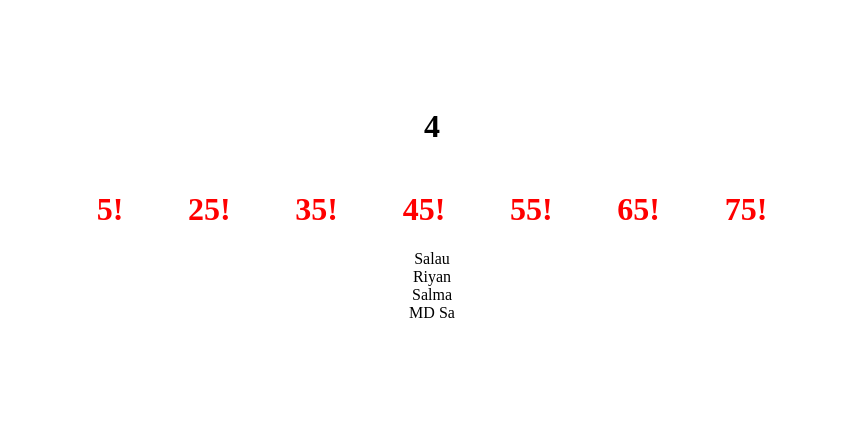
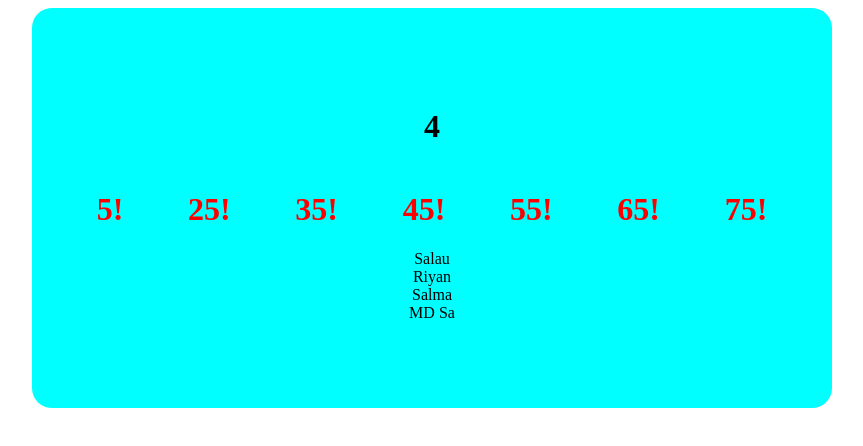
Before and after one commit to salauddin-saife/-, a plain HTML site: page index.html in a window 1280 px wide. Shown: the whole page, without its empty margins (208-1071 px from the left). Drawn offline with Linux system fonts and the light colour scheme.

Commit message:
Update style.css

```diff
--- a/style.css
+++ b/style.css
@@ -11,7 +11,7 @@
   height: 400px;
   width: 800px;
   margin: 0px auto;
-  background-color: aqua solid;
+  background-color: aqua;
   border-radius: 20px;
 }
 .container {
```
